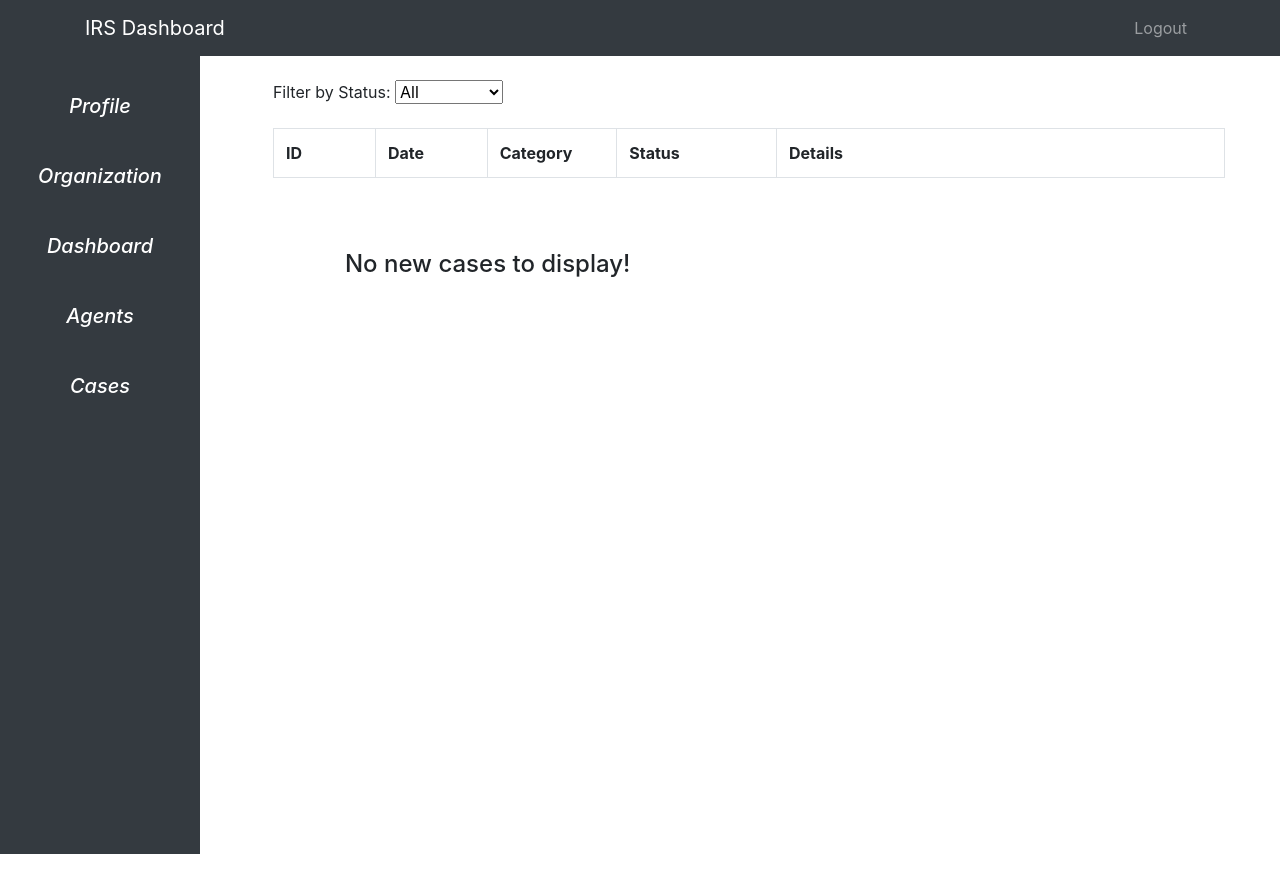
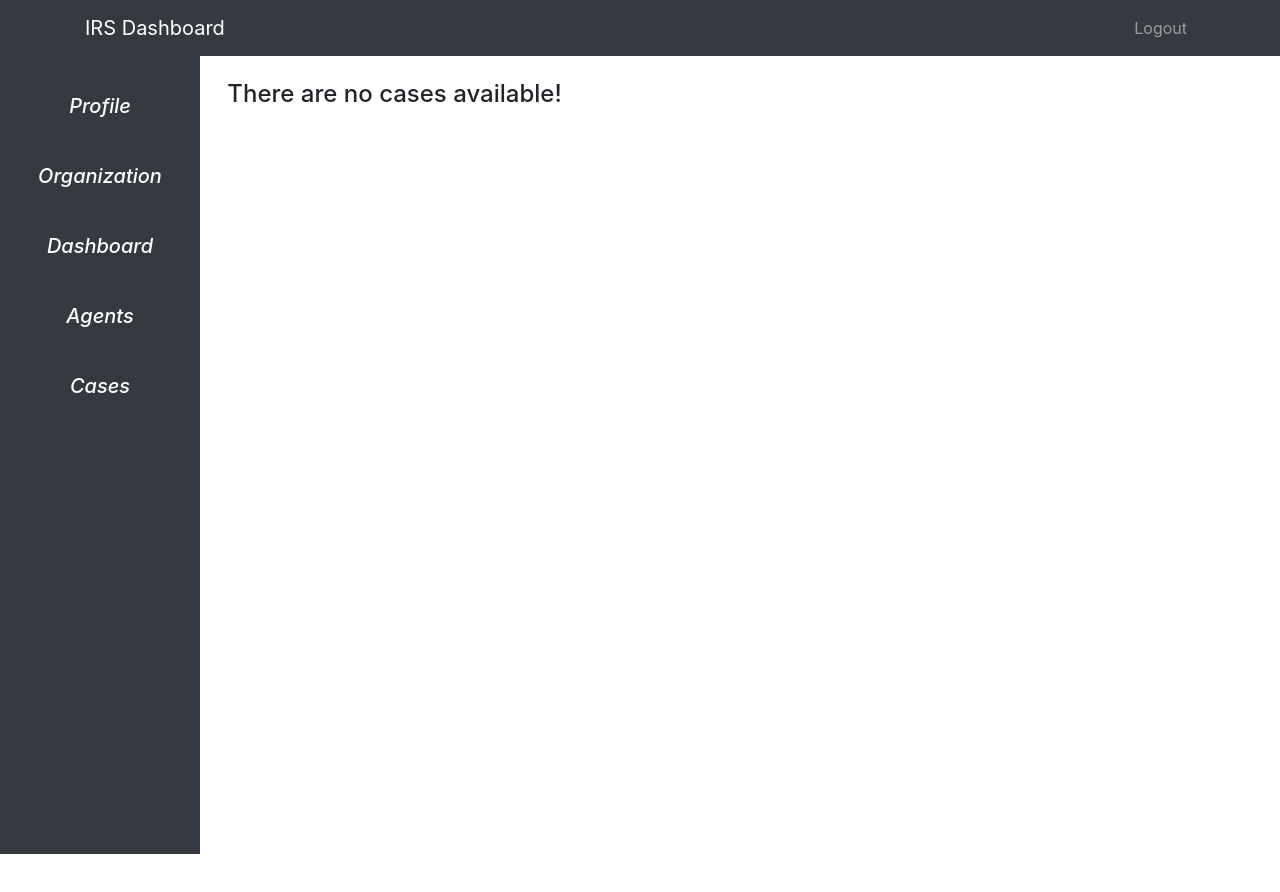
Before and after one commit to greeshmavyas/IRS_CS, a React (Create React App) app in the folder CustomerManagement/FrontEnd/: page /OrgCases in a window 1280 px wide. Shown: the top 892 px of the page. Built offline with nearby package versions, Linux system fonts and the light colour scheme.

Commit message:
Added condition to display message when no cases available

```diff
--- a/CustomerManagement/FrontEnd/src/Components/OrgCasesDisplay.js
+++ b/CustomerManagement/FrontEnd/src/Components/OrgCasesDisplay.js
@@ -191,6 +191,7 @@ class OrgCasesDisplay extends Component {
           <div className="col-2">
             <Sidebar />
           </div>
+          {this.state.allCases.length > 0 ? (
           <div className="container col-9">
             <div className="filter-item">
               {this.state.allCases.map(function (item) {
@@ -223,7 +224,7 @@ class OrgCasesDisplay extends Component {
               <tbody>{casedetails}</tbody>
             </Table>
 
-            {this.state.allCases.length > 0 ? (
+
               <div className="col-10">
                 {this.state.viewcase != null ? (
                   <div>
@@ -248,12 +249,12 @@ class OrgCasesDisplay extends Component {
                   {paginationBasic}
                 </div>
               </div>
-            ) : (
-              <div>
-                <h4 style={{ margin: "3em" }}>No new cases to display!</h4>
-              </div>
-            )}
+            )
+          </div>):(
+            <div>
+            <h4 style={{ marginLeft: "1em" }}>There are no cases available!</h4>
           </div>
+        )}
         </div>
       </div>
     );
--- a/CustomerManagement/FrontEnd/src/Components/OrgOwnerDashboard.js
+++ b/CustomerManagement/FrontEnd/src/Components/OrgOwnerDashboard.js
@@ -54,6 +54,7 @@ class OrgOwnerDashboard extends Component {
     this.state = {
       pieChartData: [],
       barGraphData: [],
+      casesAvailable: true
     };
     this.getCasesByOrgID = this.getCasesByOrgID.bind(this);
     this.populateBarGraphData = this.populateBarGraphData.bind(this);
@@ -79,6 +80,11 @@ class OrgOwnerDashboard extends Component {
         let categoriesToCases = new HashMap();
 
         if (response.data && response.status == 200) {
+          if(response.data.cases.length == 0){
+            this.setState({
+             casesAvailable: false
+            });
+          }
           for (let i = 0; i < response.data.cases.length; i++) {
             let myCase = response.data.cases[i];
             if (myCase.Status == "Resolved") {
@@ -139,13 +145,16 @@ class OrgOwnerDashboard extends Component {
           <div className="col-2">
             <Sidebar />
           </div>
+
         </div>
+        {this.state.casesAvailable? (
         <Container>
           <div style={{ textAlign: "center" }}>
             <div className="Dashboard">
               <div style={{ textAlign: "center", marginTop: "90px" }}>
                 <div style={{ marginLeft: "120px" }}>
                   <h4>Cases by Status</h4>
+
                 </div>
                 {/* cases by status */}
                 <PieChart width={500} height={400} margin={{ left: 100 }}>
@@ -207,6 +216,12 @@ class OrgOwnerDashboard extends Component {
             </div>
           </div>
         </Container>
+         ) : (
+          <div>
+            <h4 style={{ marginLeft: "8em" }}>No existing cases to display the dashboard!</h4>
+          </div>
+        )}
+
       </div>
     );
   }
```
